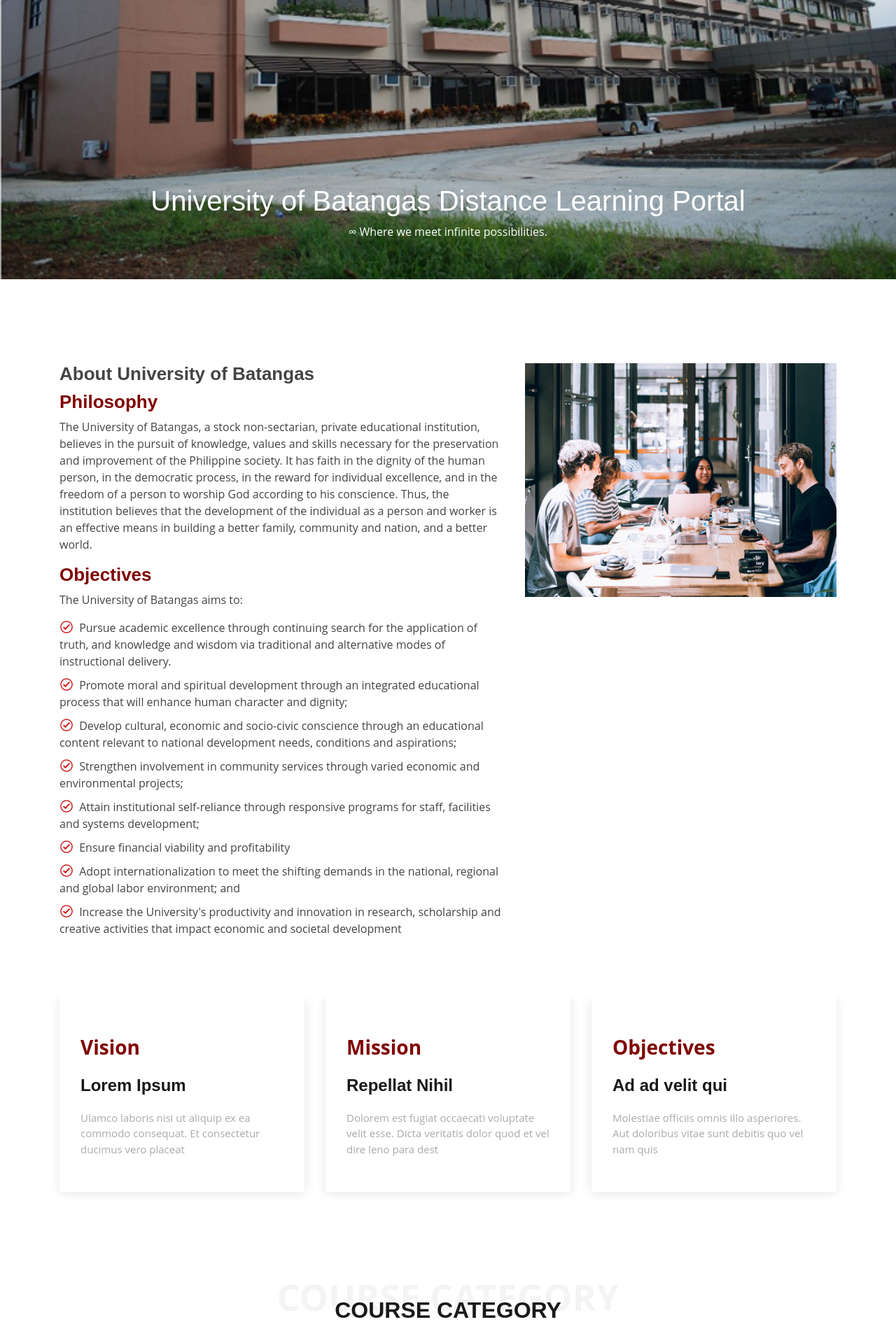
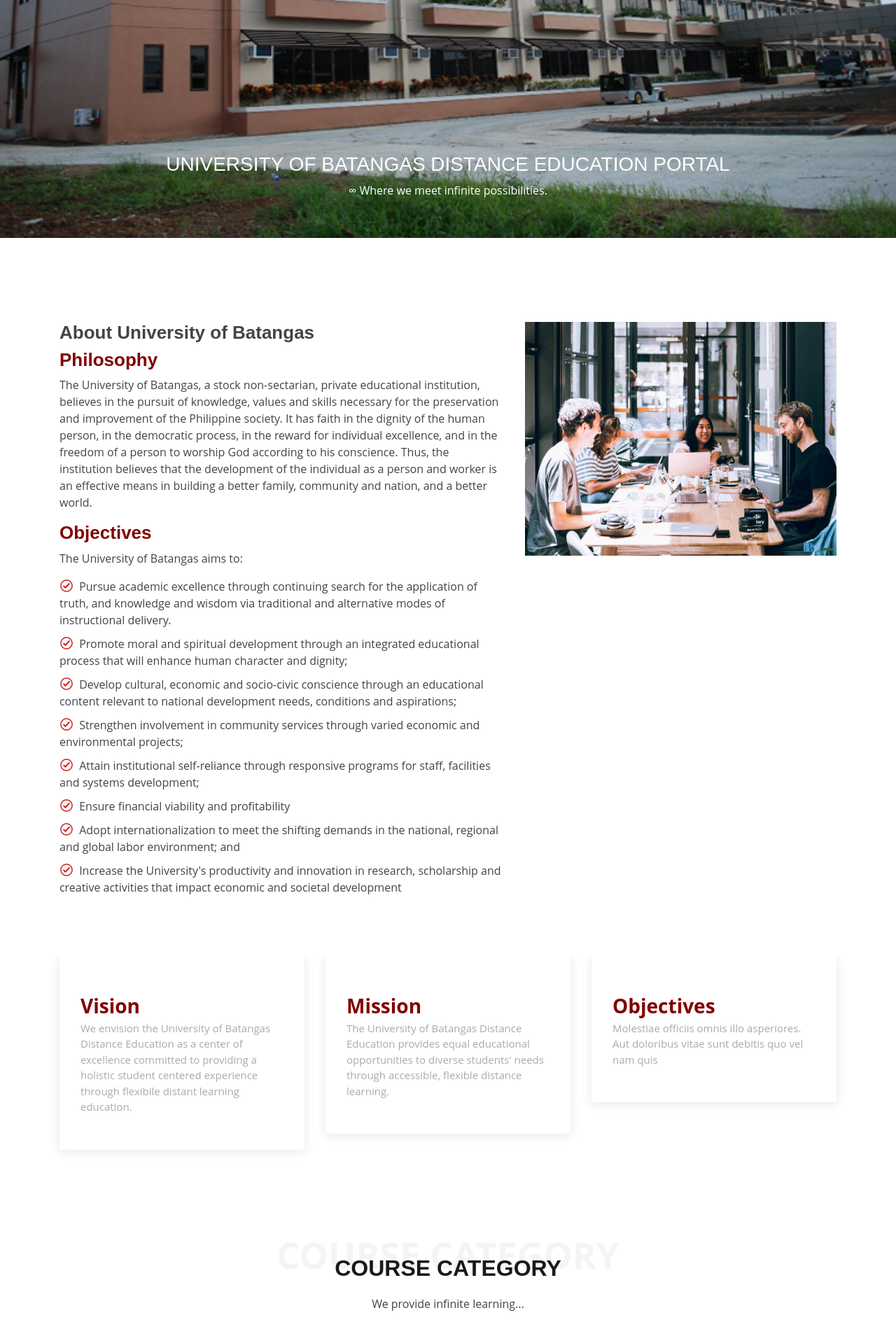
Before and after one commit to russ28/UBDEUPDATED, a PHP site: page / in a window 1280 px wide. Shown: the part 520-2409 px from the top of the page at 70% size. Run offline with PHP 8.4, Linux system fonts and the light colour scheme; some libraries are stand-ins or nearby versions.

Commit message:
BUG FIXES

```diff
--- a/index.php
+++ b/index.php
@@ -45,7 +45,11 @@
 
   <!-- Template Main CSS File -->
   <link href="assets/css/style.css" rel="stylesheet">
-
+  <style type="text/css">
+    #car_img {
+      max-height: 100vh;
+    }
+  </style>
 </head>
 
 <body>
@@ -80,20 +84,21 @@
 
 
   <!-- ========CAROUSEL=============== -->
-    <section id="home">
-      <div id="carouselExampleControls" class="carousel slide" data-ride="carousel">
+    <section  id="home">
+      <div id="carouselExampleControls" class="carousel slide row" data-ride="carousel">
       <div class="carousel-inner">
         <div class="carousel-item active">
-          <img class="d-block w-100" src="assets/img/UBLIPA.jpeg" alt="First slide">
+          <img class="d-block w-100" src="assets/img/UBLIPA.jpeg" alt="" id="car_img">
           <div class="carousel-caption">
-            <h1>University of Batangas Distance Learning Portal</h1>
+            <h3>UNIVERSITY OF BATANGAS DISTANCE EDUCATION PORTAL</h3>
             <p>&infin; Where we meet infinite possibilities.</p>
           </div>
         </div>
 
         <div class="carousel-item">
-          <img class="d-block w-100" src="assets/img/UBLIPA2.jpeg" alt="First slide">
+          <img class="d-block w-100" src="assets/img/UBLIPA2.jpeg" alt="" id="car_img">
         </div>
+
       <a class="carousel-control-prev" href="#carouselExampleControls" role="button" data-slide="prev">
         <span class="carousel-control-prev-icon" aria-hidden="true"></span>
         <span class="sr-only">Previous</span>
@@ -163,23 +168,23 @@
           <div class="col-lg-4" data-aos="fade-up">
             <div class="box">
               <span>Vision</span>
-              <h4>Lorem Ipsum</h4>
-              <p>Ulamco laboris nisi ut aliquip ex ea commodo consequat. Et consectetur ducimus vero placeat</p>
+              <!-- <h4>Lorem Ipsum</h4> -->
+              <p>We envision the University of Batangas Distance Education as a center of excellence committed to providing a holistic student centered experience through flexibile distant learning education.</p>
             </div>
           </div>
 
           <div class="col-lg-4 mt-4 mt-lg-0" data-aos="fade-up" data-aos-delay="150">
             <div class="box">
               <span>Mission</span>
-              <h4>Repellat Nihil</h4>
-              <p>Dolorem est fugiat occaecati voluptate velit esse. Dicta veritatis dolor quod et vel dire leno para dest</p>
+              <!-- <h4>Repellat Nihil</h4> -->
+              <p>The University of Batangas Distance Education provides equal educational opportunities to diverse students' needs through accessible, flexible distance learning.</p>
             </div>
           </div>
 
           <div class="col-lg-4 mt-4 mt-lg-0" data-aos="fade-up" data-aos-delay="300">
             <div class="box">
               <span>Objectives</span>
-              <h4> Ad ad velit qui</h4>
+              <!-- <h4> Ad ad velit qui</h4> -->
               <p>Molestiae officiis omnis illo asperiores. Aut doloribus vitae sunt debitis quo vel nam quis</p>
             </div>
           </div>
```
Also changed, not shown: assets/css/style.css (line endings or trailing spaces).
